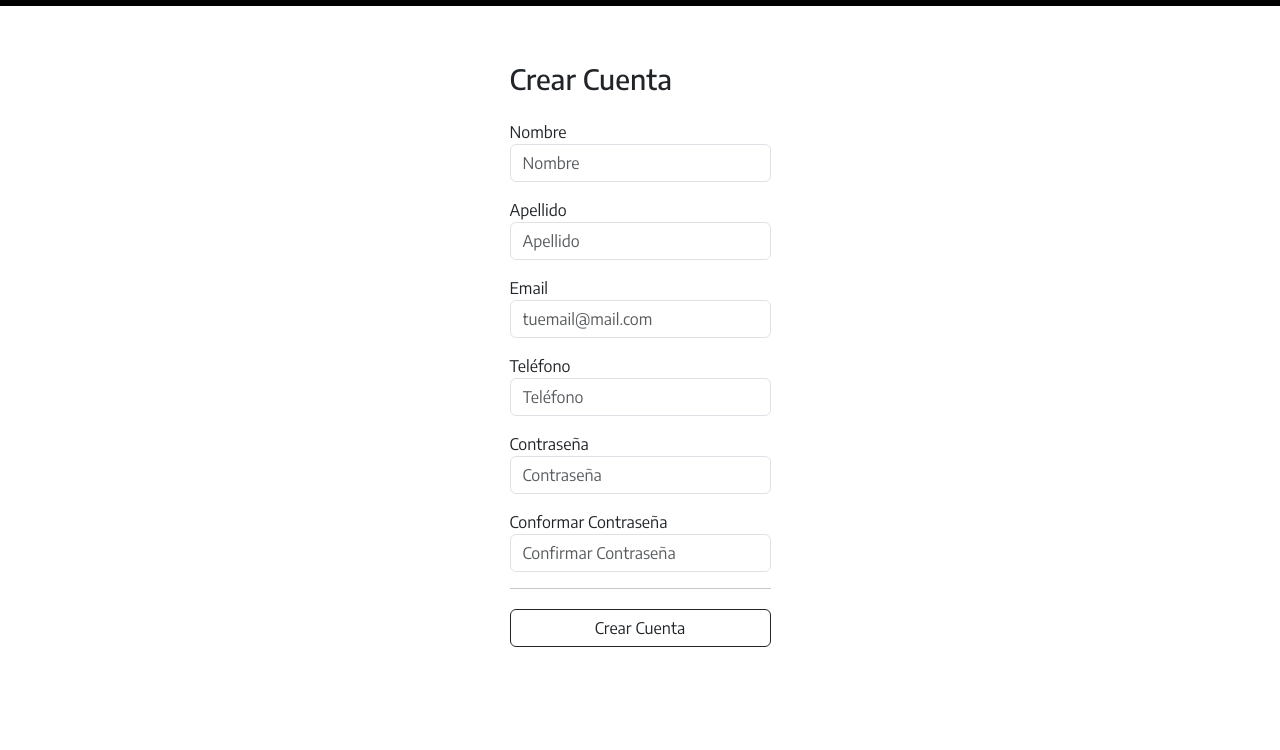
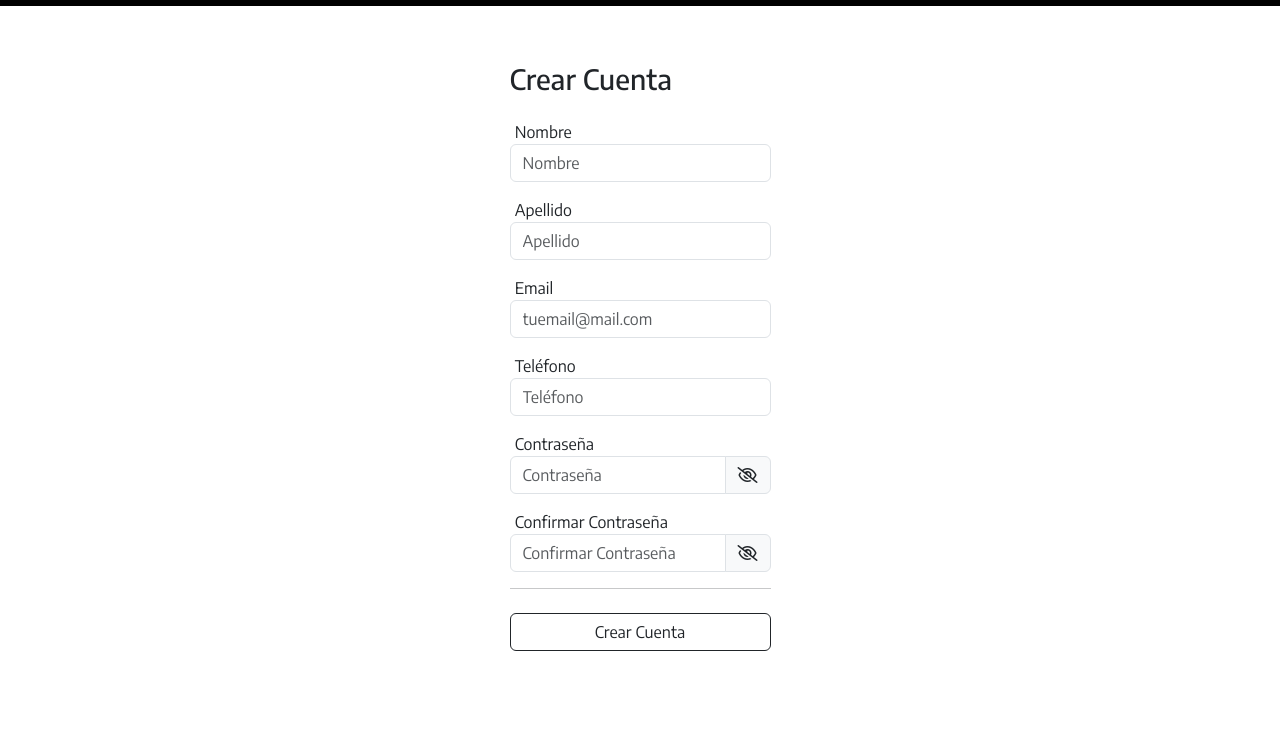
Before and after one commit to eloyazofra/PF-Azofra, a plain HTML site: page pages/signup.html in a window 1280 px wide. Shown: the part 50-800 px from the top of the page. Drawn offline with Linux system fonts and the light colour scheme.

Commit message:
changeImput

```diff
--- a/pages/signup.html
+++ b/pages/signup.html
@@ -26,7 +26,8 @@
                         <a class="nav-link active" aria-current="page" href="/index.html">Inicio</a>
                      </li>
                      <li class="nav-item"></li>
-                   <li class="nav-item dropdown"><li>
+                     <li class="nav-item dropdown">
+                     <li>
                         <hr class="dropdown-divider">
                         <a class="nav-link dropdown-toggle" href="#" role="button" data-bs-toggle="dropdown" aria-expanded="false">Productos</a>
                         <ul class="dropdown-menu">
@@ -83,15 +84,36 @@
                         <label for="form_phone">Teléfono</label>
                         <input id="form_phone" type="tel" name="phone" class="form-control" placeholder="Teléfono">
                      </div>
-                     <div class="form-group pt-3 pb-1">
+                     <div class="form-group pt-3">
+                        <label class="form-password">Contraseña</label>
+                        <div class="input-group">
+                           <input class="form-control" id="password" type="password" name="password" placeholder="Contraseña"/>
+                           <span class="input-group-text">
+                           <i class="far fa-eye-slash" id="togglePassword"
+                              style="cursor: pointer"></i>
+                           </span>
+                        </div>
+                     </div>
+                     <!-- <div class="form-group pt-3 pb-1">
                         <label for="form_pass">Contraseña</label>
                         <input id="form_pass" type="password" name="pass" class="form-control" placeholder="Contraseña">
-                        <div class="form-group pt-3 pb-1">
-                           <label for="form_repass">Conformar Contraseña</label>
+                        </div> -->
+                     <!-- <div class="form-group pt-2 pb-1">
+                        <label for="form_repass">Confirmar Contraseña</label>
                         <input id="form_repass" type="password" name="repass" class="form-control" placeholder="Confirmar Contraseña">
                         <hr/>
+                        </div> -->
+                     <div class="form-group pt-3 pb-5">
+                        <label class="form-password">Confirmar Contraseña</label>
+                        <div class="input-group mb-3">
+                           <input class="form-control" id="confirmedPassword" type="password" name="password" placeholder="Confirmar Contraseña"/>
+                           <span class="input-group-text">
+                           <i class="far fa-eye-slash" id="confirmedTogglePassword"
+                              style="cursor: pointer"></i>
+                           </span>
                         </div>
-                        <div class="d-grid">
+                        <hr/>
+                        <div class="d-grid pt-2">
                            <input type="submit" class="btn btn-outline-dark" value="Crear Cuenta">
                         </div>
                      </div>
--- a/style/style.css
+++ b/style/style.css
@@ -45,4 +45,8 @@ input[type='range']::-webkit-slider-thumb {
     -webkit-appearance: none;
     background: black;
     border-radius: 100px;
-  }
+}
+
+label{
+    margin-left: 2%;
+}
```
Also changed, not shown: pages/login.html (+9 -3 lines). Lines whose indentation alone changed are shown as unchanged.
